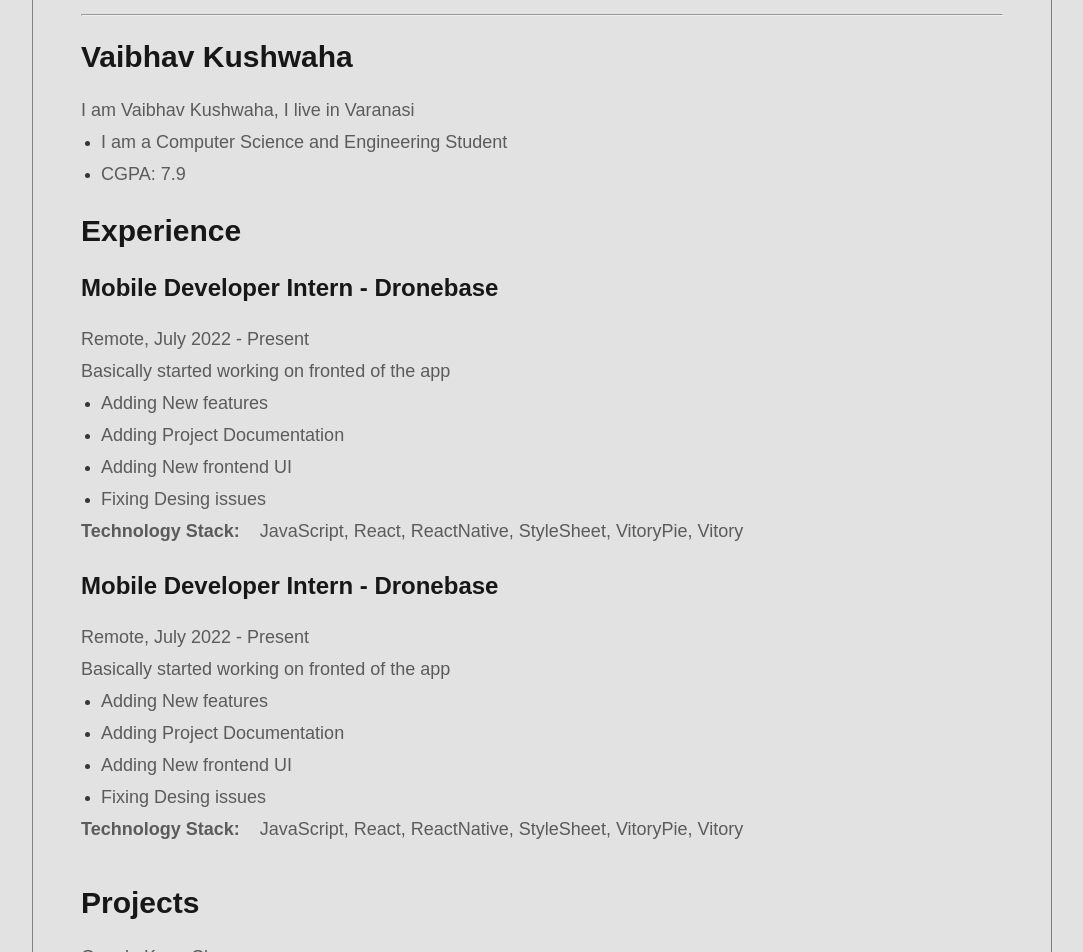
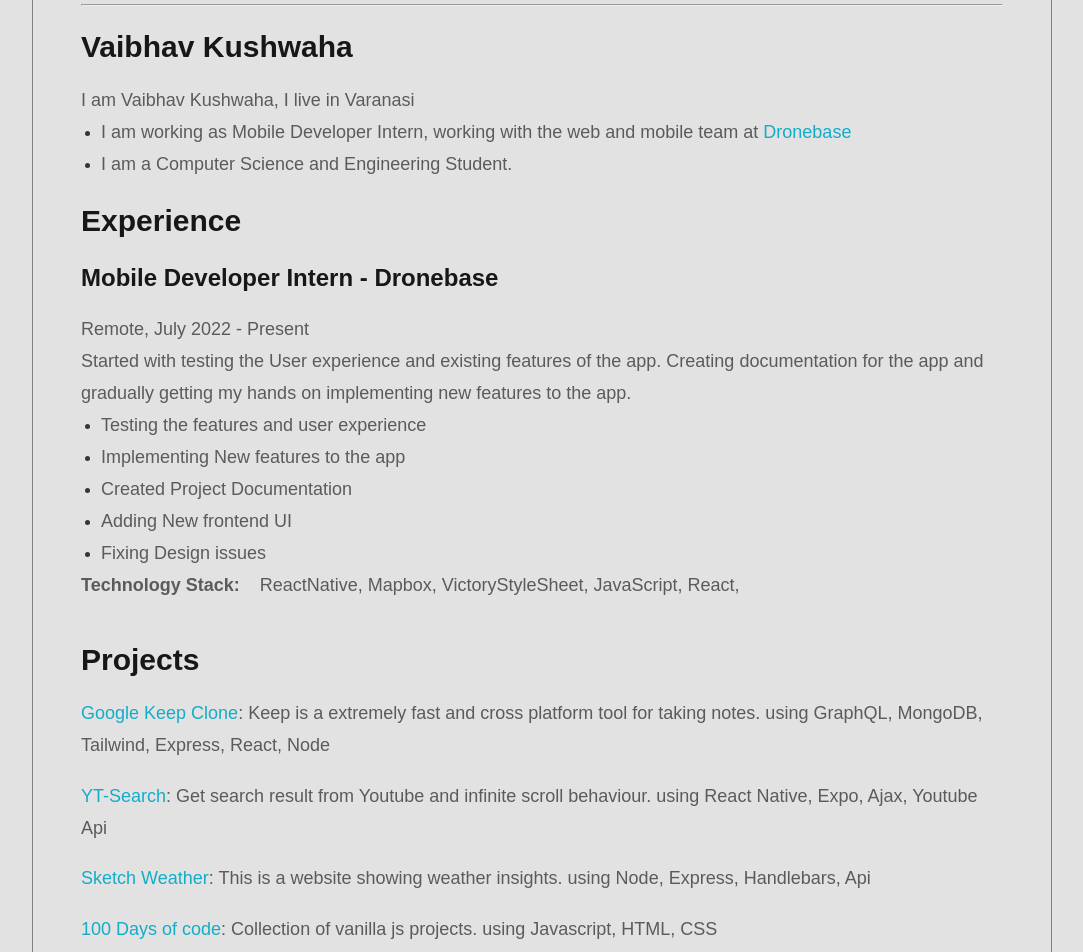
Before and after one commit to sketchomania/portfolio, a Next.js app: page /resume in a window 1280 px wide. Shown: the part 320-1272 px from the top of the page, without its empty margins (98-1181 px from the left). Built offline with nearby package versions, Linux system fonts and the light colour scheme.

Commit message:
feat: worked on resume section

```diff
--- a/src/components/projects/Projects.js
+++ b/src/components/projects/Projects.js
@@ -51,16 +51,16 @@
                   <TagList>
                     {tags.map((tag, i) => (
                       <UnderlineGrow key={i} sml>
-                        <Tag key={i}>{tag}</Tag>
+                        <Tag key={i}>•{tag}</Tag>
                       </UnderlineGrow>
                     ))}
                   </TagList>
                 </div>
                 <UtilityList>
-                  <ExternalLinks target="_blank" href={source}>
+                  <ExternalLinks target={"_blank"} href={source}>
                     📚 Code
                   </ExternalLinks>
-                  <ExternalLinks target="_blank" href={visit}>
+                  <ExternalLinks target={"_blank"} href={visit}>
                     ▶ Live
                   </ExternalLinks>
                 </UtilityList>
--- a/src/components/resume/Resume.js
+++ b/src/components/resume/Resume.js
@@ -1,5 +1,4 @@
 import data from "../../constants/projects";
-import Strings from "../../constants/strings";
 import skills from "../../constants/resume/skills";
 import positions from "../../constants/resume/positions";
 import resumeData from "../../constants/resume/resumeData";
@@ -23,7 +22,7 @@
     <>
       <Section>
         <UnderlineGrow lar>
-          <SectionTitle main>{Strings.resume}</SectionTitle>
+          <SectionTitle main>{resumeData.resume}</SectionTitle>
         </UnderlineGrow>
         <br />
         <hr />
@@ -33,17 +32,18 @@
           <HeaderThree title pb>
             {"Vaibhav Kushwaha"}
           </HeaderThree>
-          <SectionSubText>
-            I am Vaibhav Kushwaha, I live in Varanasi
-          </SectionSubText>
+          <SectionSubText>{resumeData.summary}</SectionSubText>
           <SectionPointsContainer>
             <li key={1}>
               <SectionSubText>
-                {"I am a Computer Science and Engineering Student"}
+                {resumeData.summarySubText1}{" "}
+                <LinkText href={positions[0].link} target={"_blank"}>
+                  {positions[0].company}
+                </LinkText>
               </SectionSubText>
             </li>
             <li key={2}>
-              <SectionSubText>{"CGPA: 7.9"}</SectionSubText>
+              <SectionSubText>{resumeData.summarySubText2}</SectionSubText>
             </li>
           </SectionPointsContainer>
         </>
@@ -51,7 +51,7 @@
         <>
           <br />
           <HeaderThree title pb>
-            Experience
+            {"Experience"}
           </HeaderThree>
           {positions.map((position) => (
             <article>
@@ -89,8 +89,16 @@
           </HeaderThree>
           {data.map((project) => (
             <article>
-              <SectionSubText>{project.title}</SectionSubText>
-              <SectionSubText>{project.subtitle}</SectionSubText>
+              <SectionSubText>
+                <LinkText href={project.visit} target="_blank">
+                  {project.title}
+                </LinkText>
+                {`: ${project.subtitle} using `}
+                {project.tags.map((tag) => (
+                  <span key={tag}>{tag}</span>
+                ))}
+              </SectionSubText>
+              <br />
             </article>
           ))}
         </>
--- a/src/constants/projects.js
+++ b/src/constants/projects.js
@@ -3,21 +3,21 @@
     id: 0,
     title: "Google Keep Clone",
     subtitle:
-      "Keep is a extremely fast and cross platform tool for taking notes",
+      "Keep is a extremely fast and cross platform tool for taking notes.",
     visit: "",
     source: "https://github.com/sketchomania",
     image:
       "https://github.com/sketchomania/100DaysOfCode/raw/master/project-img/repo-img.png",
     tags: [
-      "• GraphQL,",
-      "• MongoDB,",
-      "• Tailwind,",
-      "• Express,",
-      "• React,",
-      "• Node",
+      " GraphQL, ",
+      " MongoDB, ",
+      " Tailwind, ",
+      " Express, ",
+      " React, ",
+      " Node ",
     ],
     date: "",
-    desc: "Inspired by the official google keep app which is a highly optimized notes taking application, it’s an excellent productivity tool for anyone who wants to take quick notes anywhere on web or mobile",
+    desc: "Inspired by the official google keep app which is a highly optimized notes taking application, it’s an excellent productivity tool for anyone who wants to take quick notes anywhere on web or mobile.",
   },
   {
     id: 1,
@@ -27,7 +27,7 @@
     source: "https://github.com/sketchomania/yt-search-scroll",
     image:
       "https://raw.githubusercontent.com/sketchomania/yt-search-scroll/main/assets/youtube-icon.jpg",
-    tags: ["• Expo,", "• Ajax,", "• Youtube Api,", "• React Native"],
+    tags: [" React Native, "," Expo, ", " Ajax, ", " Youtube Api ", ],
     date: "",
     desc: "",
   },
@@ -39,7 +39,7 @@
     source: "https://github.com/sketchomania/weather-website-node",
     image:
       "https://github.com/sketchomania/100DaysOfCode/raw/master/project-img/repo-img.png",
-    tags: ["• Node,", "• Express,", "• Handlebars", "• Api"],
+    tags: [" Node, ", " Express, ", " Handlebars, ", " Api "],
     date: "",
     desc: "",
   },
@@ -51,7 +51,7 @@
     source: "https://github.com/sketchomania/100DaysOfCode",
     image:
       "https://github.com/sketchomania/100DaysOfCode/raw/master/project-img/repo-img.png",
-    tags: ["• Javascript,", "• HTML,", "• CSS"],
+    tags: [" Javascript, ", " HTML, ", " CSS "],
     date: "2021-07-01",
     desc: "This repo contains some projects that I have done during my #100DaysOfCode challenge.",
   },
@@ -63,7 +63,7 @@
     source: "https://github.com/sketchomania/JS30",
     image:
       "https://github.com/sketchomania/100DaysOfCode/raw/master/project-img/repo-img.png",
-    tags: ["• Javascript,", "• HTML,", "• CSS"],
+    tags: [" Javascript, ", " HTML, ", " CSS "],
     date: "2021-07-01",
     desc: "This is a JavaScript practice with JavaScript30 by Wes Bos without any frameworks, no compilers, no boilerplate, and no libraries",
   },
--- a/src/constants/resume/positions.js
+++ b/src/constants/resume/positions.js
@@ -2,43 +2,25 @@
   {
     company: "Dronebase",
     role: "Mobile Developer Intern",
-    link: "",
+    link: "https://dronebase.com/",
     timeline: "Remote, July 2022 - Present",
-    summary: "Basically started working on fronted of the app",
+    summary: `Started with testing the User experience and existing features of the app.
+    Creating documentation for the app and gradually getting my hands on implementing new features to the app.
+    `,
     points: [
-      "Adding New features",
-      "Adding Project Documentation",
+      "Testing the features and user experience",
+      "Implementing New features to the app",
+      "Created Project Documentation",
       "Adding New frontend UI",
-      "Fixing Desing issues",
+      "Fixing Design issues",
     ],
     techStack: [
+      "ReactNative, ",
+      "Mapbox, ",
+      "Victory",
+      "StyleSheet, ",
       "JavaScript, ",
       "React, ",
-      "ReactNative, ",
-      "StyleSheet, ",
-      "VitoryPie, ",
-      "Vitory",
-    ],
-  },
-  {
-    company: "Dronebase",
-    role: "Mobile Developer Intern",
-    link: "",
-    timeline: "Remote, July 2022 - Present",
-    summary: "Basically started working on fronted of the app",
-    points: [
-      "Adding New features",
-      "Adding Project Documentation",
-      "Adding New frontend UI",
-      "Fixing Desing issues",
-    ],
-    techStack: [
-      "JavaScript, ",
-      "React, ",
-      "ReactNative, ",
-      "StyleSheet, ",
-      "VitoryPie, ",
-      "Vitory",
     ],
   },
 ];
--- a/src/constants/resume/resumeData.js
+++ b/src/constants/resume/resumeData.js
@@ -1,6 +1,10 @@
 const resumeData = {
-  achievements: "",
-  summary: "",
+  resume: "Resume",
+  summary: "I am Vaibhav Kushwaha, I live in Varanasi",
+  summarySubText1:
+    "I am working as Mobile Developer Intern, working with the web and mobile team at ",
+  summarySubText2: "I am a Computer Science and Engineering Student.",
+  achievements: "Achievements",
 };
 
 export default resumeData;
--- a/src/constants/strings.js
+++ b/src/constants/strings.js
@@ -1,6 +1,6 @@
 const Strings = {
   // welcome
-  fullName: "Vaibhav Kushwaha👨‍💻",
+  fullName: "Vaibhav Kushwaha 👨‍💻",
   sayHi: "I'm Vaibhav Kushwaha 👋",
   shortIntro: `
     I am a developer trying to learn new technologies, sharing my experience and knowledge.
@@ -24,6 +24,8 @@
     → I also try to build project while learning new technologies, you can also have a look on project section.
     → Apart from development I also do sketching, drawing and Paintings, you can also checkout artworks section.
     → My resume.
+
+    • know more
     `,
   // Projects
   projects: "Projects",
@@ -59,16 +61,20 @@
   - Drawing and Sketching.
   - Reading Books
   - learning about finance.
-  `,
-  resume: "Resume",
-  moreResume: `
-   - Summary
-     - I'm a final year student
-  Experience:
-  Skills: (with filter in future):
-  Techonologies:
-  Projects(reference):
-  Education:
+
+  I LIKE
+    - books, space,drawing, sketching,photography, listen to podcast.
+
+• There are several ways in which you can contact me
+  - Email me at vaibhavvastjkldfj
+  - Alternative Contact Options <contact icon>
+• INTERESTS
+  - There are a lot of things I like to fill my time with.
+  - Business, Finance, Technology, Photography.
+    Some of these are the following: yoga, reading, painting, learning about finance, and listening to music. I'd like learn more about rock climbing and rug making.
+• Fun fact
+  - I love my pet
+
   `,
 };
 
--- a/src/styles/GlobalComponents/index.js
+++ b/src/styles/GlobalComponents/index.js
@@ -28,10 +28,11 @@
 
 export const SectionTitle = styled.h2`
   font-weight: 800;
-  font-size: ${(props) => (props.main ? "64px" : "56px")};
-  line-height: ${(props) => (props.main ? "72px" : "56px")};
+  font-size: ${(props) => (props.main ? "62px" : "56px")};
+  line-height: ${(props) => (props.main ? "62px" : "56px")};
   width: max-content;
   max-width: 100%;
+  letter-spacing: -2px;
   color: ${(props) => props.theme.bg.textNoHover};
   margin-bottom: 16px;
   padding: ${(props) => (props.main ? "58px 0 16px" : "0")};
@@ -49,7 +50,7 @@
   @media ${(props) => props.theme.breakpoints.sm} {
     font-size: 32px;
     line-height: 40px;
-    font-size: ${(props) => (props.main ? "28px" : "32px")};
+    font-size: ${(props) => (props.main ? "32px" : "32px")};
     line-height: ${(props) => (props.main ? "32px" : "40px")};
     margin-bottom: 8px;
     padding: ${(props) => (props.main ? "16px 0 8px" : "0")};
```
Also changed, not shown: src/components/welcome/Welcome.js (+5 -3 lines).
